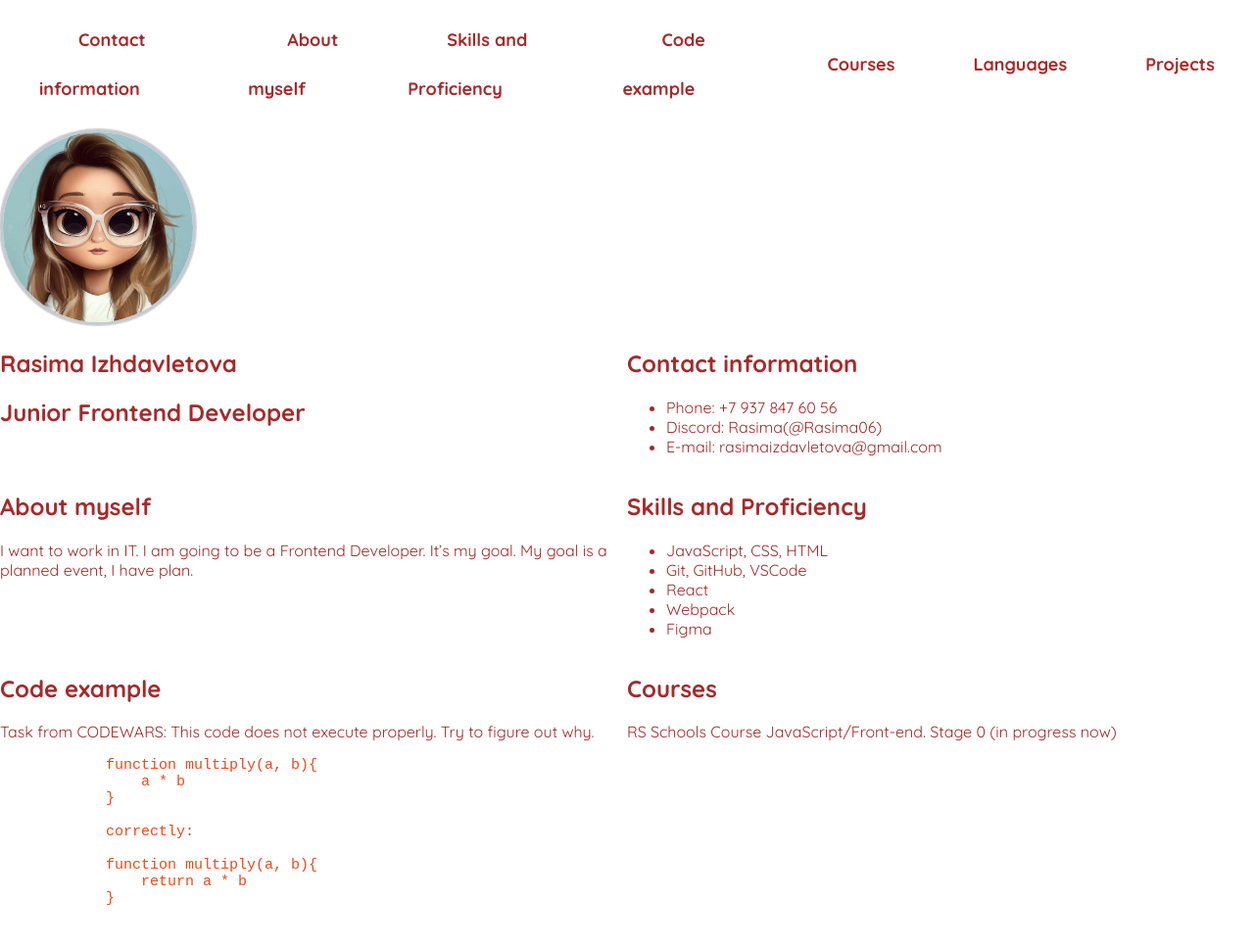
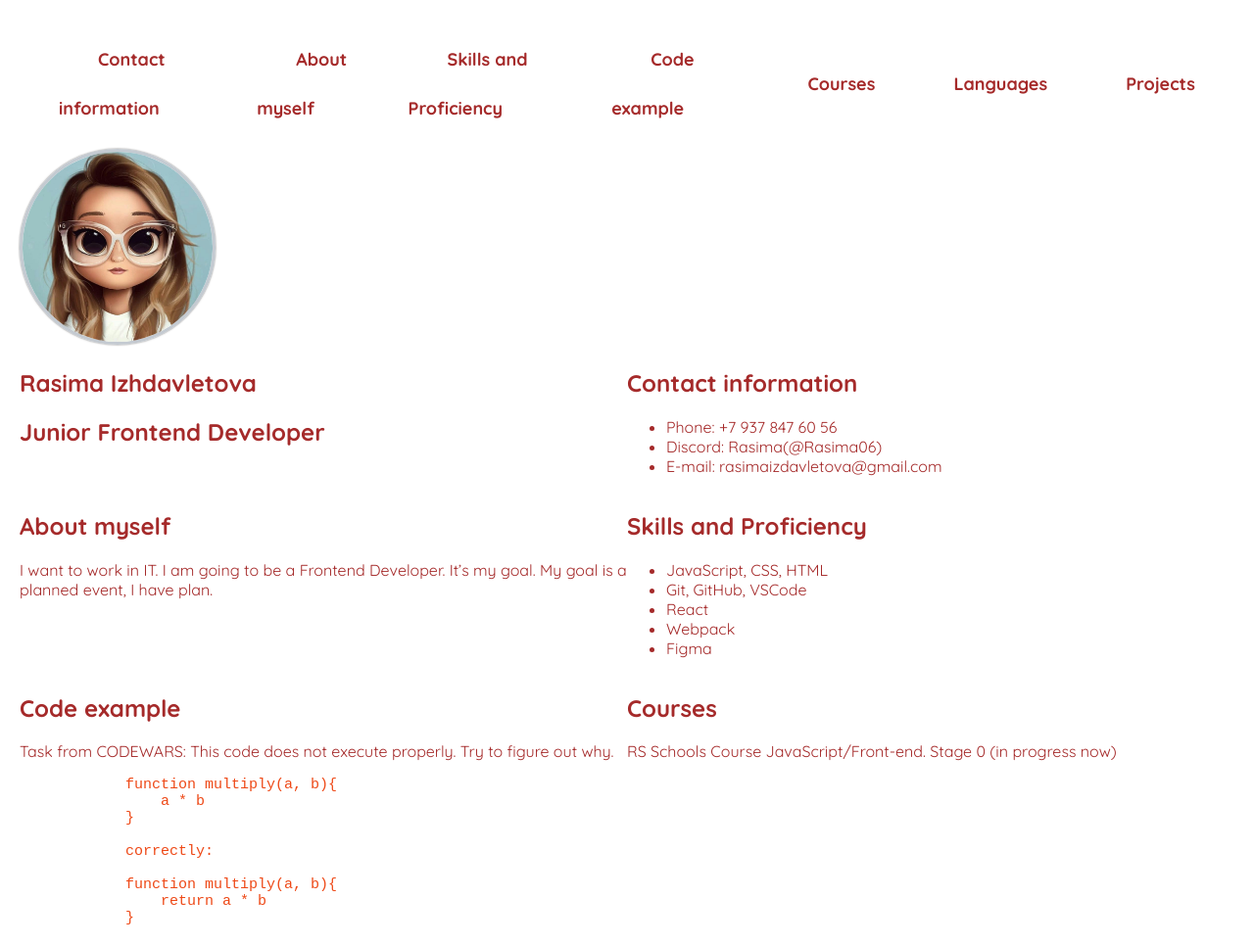
Before and after one commit to Rasima06/rsschool-cv, a plain HTML site: page index.html in a window 1280 px wide. Shown: the top 966 px of the page at 98% size. Drawn offline with Linux system fonts and the light colour scheme.

Commit message:
refactor: change structure style.css

```diff
--- a/style.css
+++ b/style.css
@@ -23,6 +23,10 @@
   body {
     color: brown;
     font-family: 'Quicksand', sans-serif;
+    position: absolute;
+    top: 20px;
+    left: 20px;
+    right: 20px;
   }
 
   body {
```
